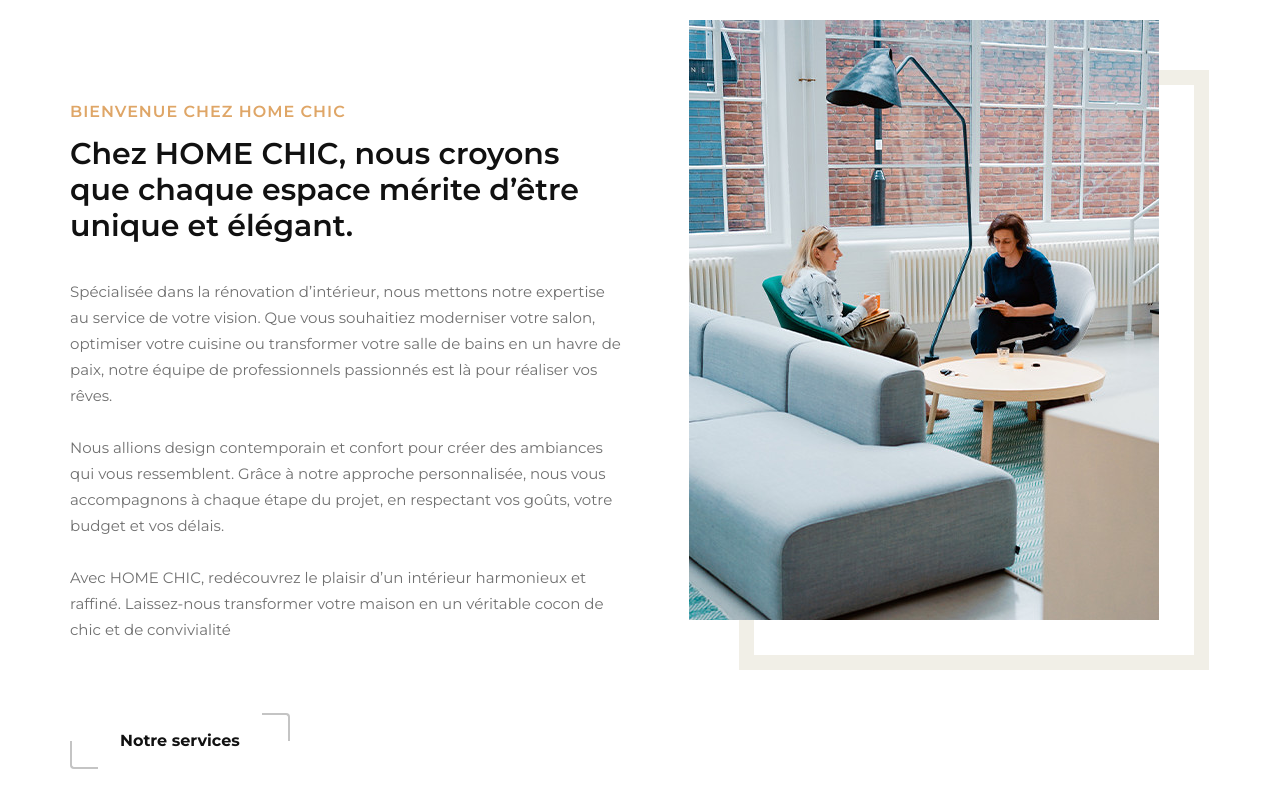
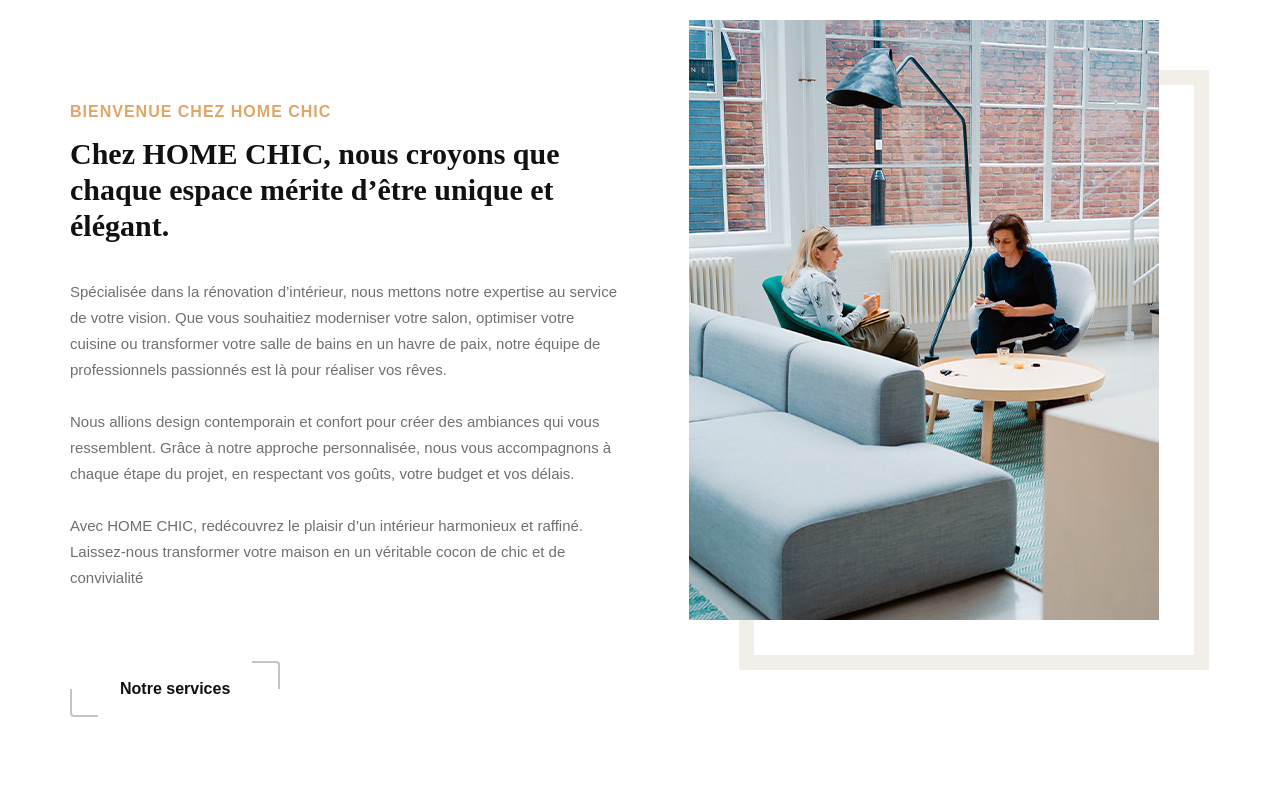
Before and after one commit to yassineedev/home-chic, a plain HTML site: page index.html in a window 1280 px wide. Shown: the part 1060-1860 px from the top of the page. Drawn offline with nearby package versions, Linux system fonts and the light colour scheme; a web font is replaced by a local one.

Commit message:
change font

```diff
--- a/css/style.css
+++ b/css/style.css
@@ -1,4 +1,3 @@
-@import url('https://fonts.googleapis.com/css2?family=Kanit:ital,wght@0,100;0,200;0,300;0,400;0,500;0,600;0,700;0,800;0,900;1,100;1,200;1,300;1,400;1,500;1,600;1,700;1,800;1,900&family=Montserrat:ital,wght@0,100..900;1,100..900&family=Rowdies:wght@300;400;700&display=swap');
 /*------------------------------------------------------------------
 
 
@@ -99,7 +98,7 @@
 	margin: 0;
 }
 .paragraph__title {
-	font-family: "Montserrat", SemiBold !important;
+	font-family: "Mada" !important;
 	font-weight: 560 !important;
 	font-style: normal !important;
 }
```
